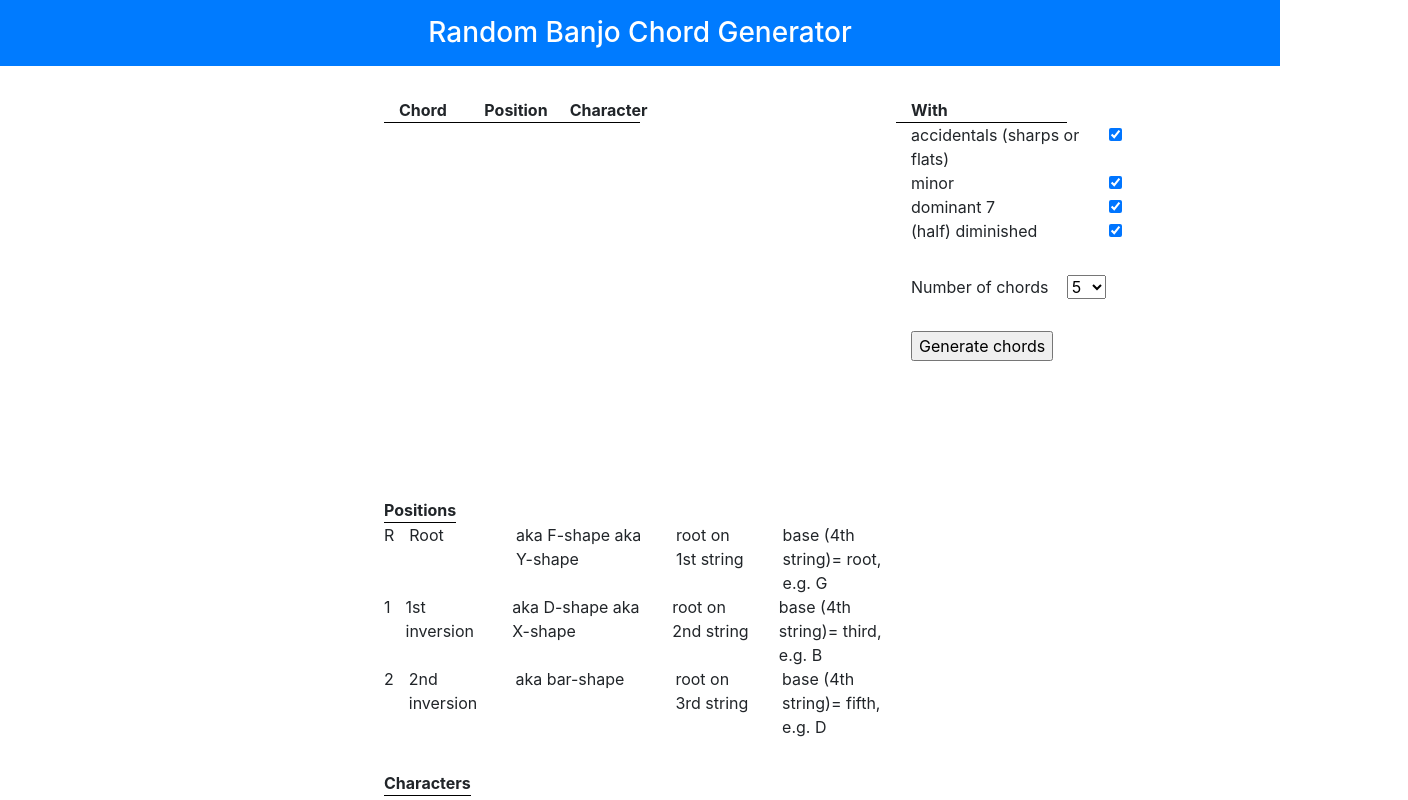
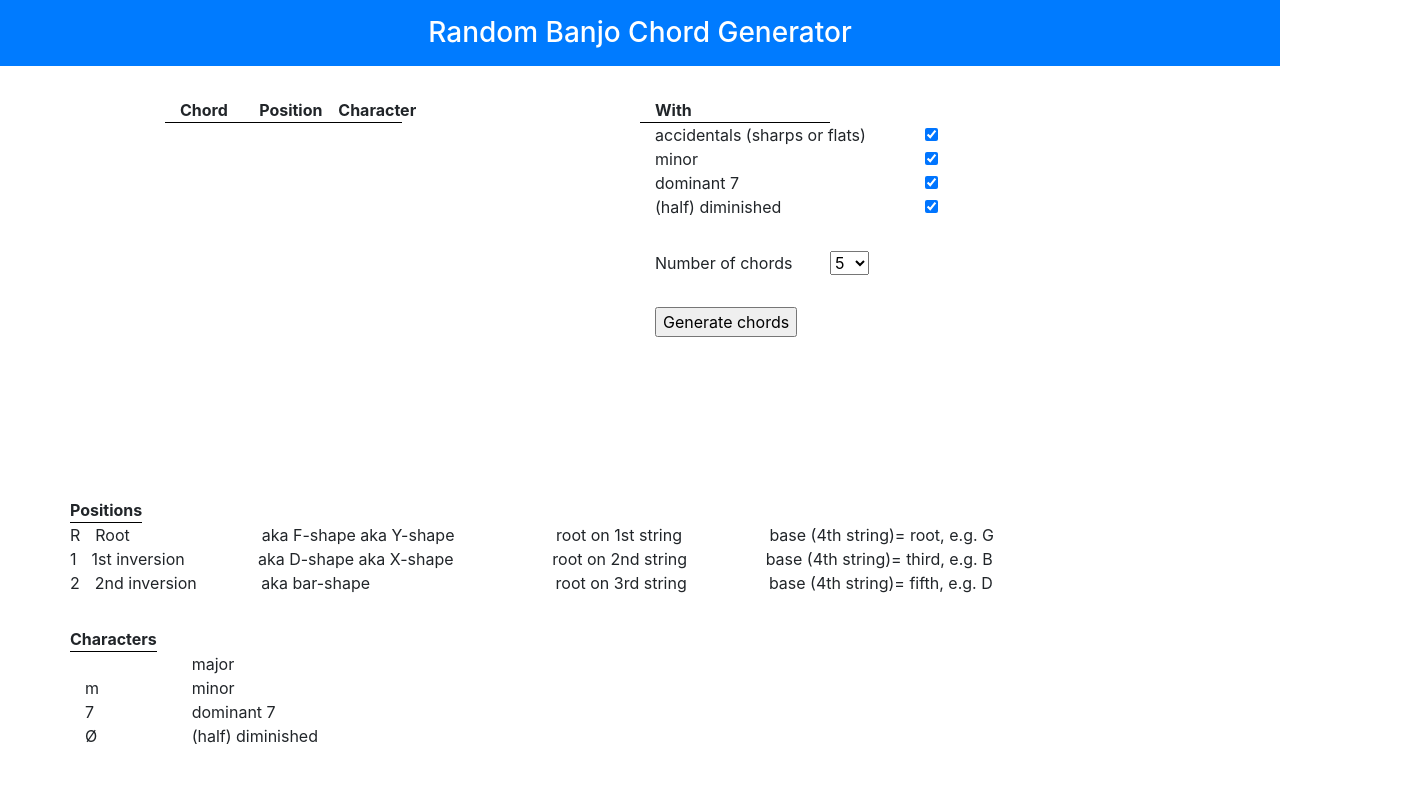
Before and after one commit to WineBewes/randomChordGenerator, an Angular app: page / in a window 1280 px wide. Shown: the whole page, 1408 px wide, since content can reach past the window. Built offline with nearby package versions, Linux system fonts and the light colour scheme.

Commit message:
licht aanpassing css

```diff
--- a/src/app/app.component.css
+++ b/src/app/app.component.css
@@ -6,3 +6,19 @@
 .chord {
 	padding-top: 10px;
 }
+
+.posAbbreviation {
+	max-width: 1%;
+}
+
+.posName {
+	max-width: 13%;
+}
+
+.posAka {
+	max-width: 23%;
+}
+
+.posRoot {
+	max-width: 20%;
+}
--- a/src/app/app.component.html
+++ b/src/app/app.component.html
@@ -2,121 +2,128 @@
 <div style="text-align:center">
   <h3 class="bg-primary text-white p-3">{{ title }}</h3>
 </div>
-<div style="margin-left: 10%;margin-right: 10%;">
-  <div class="container" style="margin-left:25%;margin-top:2em;">
+<div>
+  <div class="container" style="margin-top:2em;">
     <div class="row">
-      <div class="col-md-6">
+      <div class="col-md-2 col-lg-1">
+       <!-- lege ruimte-->
+      </div>
+      <div class="col-md-6 col-lg-5">
         <div class="row">
-          <div class="col-md-2 header">Chord</div>
-          <div class="col-md-2 header">Position</div>
-          <div class="col-md-2 header" [hidden]="!withCharacter">Character</div>
+          <div class="col-md-2 col-lg-2 header">Chord</div>
+          <div class="col-md-2 col-lg-2 header">Position</div>
+          <div class="col-md-2 col-lg-2 header" [hidden]="!withCharacter">Character</div>
         </div>
         <div class="row" *ngFor="let chord of chords">
-            <div class="col-md-2 chord">{{chord.note}}</div>
-            <div class="col-md-2 chord">{{chord.position}}</div>
-            <div class="col-md-2 chord" [hidden]="!withCharacter">{{chord.character}}</div>
+            <div class="col-md-2 col-lg-2 chord">{{chord.note}}</div>
+            <div class="col-md-2 col-lg-2 chord">{{chord.position}}</div>
+            <div class="col-md-2 col-lg-2 chord" [hidden]="!withCharacter">{{chord.character}}</div>
           </div>
       </div>
-      <div class="col-md-6">
+      <div class="col-md-12 col-lg-6">
         <form>
             <div class="row">
-                <div class="col-md-4 header">
+                <div class="col-md-4 col-lg-4 header">
                   With
                 </div>
             </div>
             <div class="row">
-              <div class="col-md-5">
+              <div class="col-md-6 col-lg-6">
                 accidentals (sharps or flats)
               </div>
-              <div class="col-md-0">
+              <div class="col-md-0 col-lg-0">
                   <input type="checkbox" name="withAccidentals" [(ngModel)]="withAccidentals"/>
               </div>
             </div>
             <div class="row">
-                <div class="col-md-5">
+                <div class="col-md-6 col-lg-6">
                   minor
                 </div>
-                <div class="col-md-0">
+                <div class="col-md-0 col-lg-0">
                     <input type="checkbox" name="withMinor" [(ngModel)]="withMinor"/>
                 </div>
               </div>
               <div class="row">
-                  <div class="col-md-5">
+                  <div class="col-md-6 col-lg-6">
                     dominant 7
                   </div>
-                  <div class="col-md-0">
+                  <div class="col-md-0 col-lg-0">
                       <input type="checkbox" name="withDominant7" [(ngModel)]="withDominant7"/>
                   </div>
                 </div>
                 <div class="row">
-                    <div class="col-md-5">
+                    <div class="col-md-6 col-lg-6">
                       (half) diminished
                     </div>
-                    <div class="col-md-0">
+                    <div class="col-md-0 col-lg-0">
                         <input type="checkbox" name="withDiminished" [(ngModel)]="withDiminished"/>
                     </div>
                   </div>
                   <div class="row" style="margin-top:2em;">
-                      <div class="col-md-4">
+                      <div class="col-md-4 col-lg-4">
                         Number of chords
                       </div>
-                      <div class="col-md-0">
+                      <div class="col-md-0 col-lg-0">
                           <select name="numberOfChords" [(ngModel)]="numberOfChords">
                               <option *ngFor="let numberOfChords of numberOfChordsList">{{numberOfChords}}</option>
                             </select>
                       </div>
                   </div>
                   <div class="row" style="margin-top:2em;">
-                      <div class="col-md-4">
+                      <div class="col-md-4 col-lg-4">
                         <input type="button" value="Generate chords" (click)="getRandomChords()"/>
                       </div>
                   </div>
-                  </form>
+            </form>
       </div>
-      <div class="col-md-6 position-fixed" style="margin-top:25em;">
+      <div class="col-md-12 col-lg-12 position-fixed" style="margin-top:25em;">
           <div class="row">
             <div class="header">Positions</div>
           </div>
           <div class="row">
-            <div class="col-md-0">R</div>
-            <div class="col-md-2">Root</div>
-            <div class="col-md-3">aka F-shape aka Y-shape</div>
-            <div class="col-md-2">root on 1st string</div>
-            <div class="col-md-3">base (4th string)= root, e.g. G</div>
+            <div class="col-md-0 col-lg-0 posAbbreviation">R</div>
+            <div class="col-md-2 col-lg-0 posName">Root</div>
+            <div class="col-md-3 col-lg-0 posAka">aka F-shape aka Y-shape</div>
+            <div class="col-md-2 col-lg-0 posRoot">root on 1st string</div>
+            <div class="col-md-3 col-lg-0 posBase">base (4th string)= root, e.g. G</div>
         </div>
         <div class="row">
-            <div class="col-md-0">1</div>
-            <div class="col-md-2">1st inversion</div>
-            <div class="col-md-3">aka D-shape aka X-shape</div>
-            <div class="col-md-2">root on 2nd string</div>
-            <div class="col-md-3">base (4th string)= third, e.g. B</div>
+            <div class="col-md-0 col-lg-0 posAbbreviation">1</div>
+            <div class="col-md-2 col-lg-0 posName">1st inversion</div>
+            <div class="col-md-3 col-lg-0 posAka">aka D-shape aka X-shape</div>
+            <div class="col-md-2 col-lg-0 posRoot">root on 2nd string</div>
+            <div class="col-md-3 col-lg-0 posBase">base (4th string)= third, e.g. B</div>
         </div>
         <div class="row">
-            <div class="col-md-0">2</div>
-            <div class="col-md-2">2nd inversion</div>
-            <div class="col-md-3">aka bar-shape</div>
-            <div class="col-md-2">root on 3rd string</div>
-            <div class="col-md-3">base (4th string)= fifth, e.g. D</div>
+            <div class="col-md-0 col-lg-0 posAbbreviation">2</div>
+            <div class="col-md-2 col-lg-0 posName">2nd inversion</div>
+            <div class="col-md-3 col-lg-0 posAka">aka bar-shape</div>
+            <div class="col-md-2 col-lg-0 posRoot">root on 3rd string</div>
+            <div class="col-md-3 col-lg-0 posBase">base (4th string)= fifth, e.g. D</div>
         </div>
         <div class="row">
             <div class="header" style="margin-top:2em;">Characters</div>
         </div>
         <div class="row">
-            <div class="col-md-1"></div>
-            <div class="col-md-2">major</div>
+            <div class="col-md-1 col-smd-1"></div>
+            <div class="col-md-2 col-lg-2">major</div>
         </div>
         <div class="row">
-            <div class="col-md-1">m</div>
-            <div class="col-md-2">minor</div>
+            <div class="col-md-1 col-lg-1">m</div>
+            <div class="col-md-2 col-lg-2">minor</div>
         </div>
         <div class="row">
-            <div class="col-md-1">7</div>
-            <div class="col-md-2">dominant 7</div>
+            <div class="col-md-1 col-lg-1">7</div>
+            <div class="col-md-2 col-lg-2">dominant 7</div>
         </div>
         <div class="row">
-            <div class="col-md-1">&#216;</div>
-            <div class="col-md-2">(half) diminished</div>
+            <div class="col-md-1 col-lg-1">&#216;</div>
+            <div class="col-md-2 col-lg-2">(half) diminished</div>
         </div>
+    </div>
+    <div class="row">
+    <div class="col-md-2 col-lg-1">
+        <!-- lege ruimte-->
     </div>
   </div>
 </div>
```
